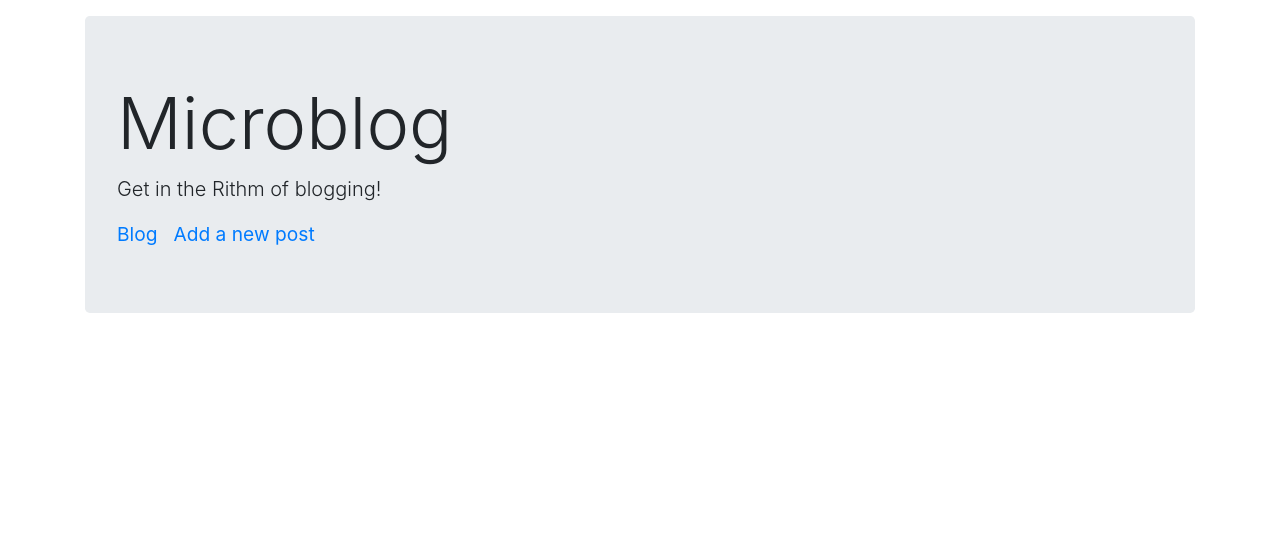
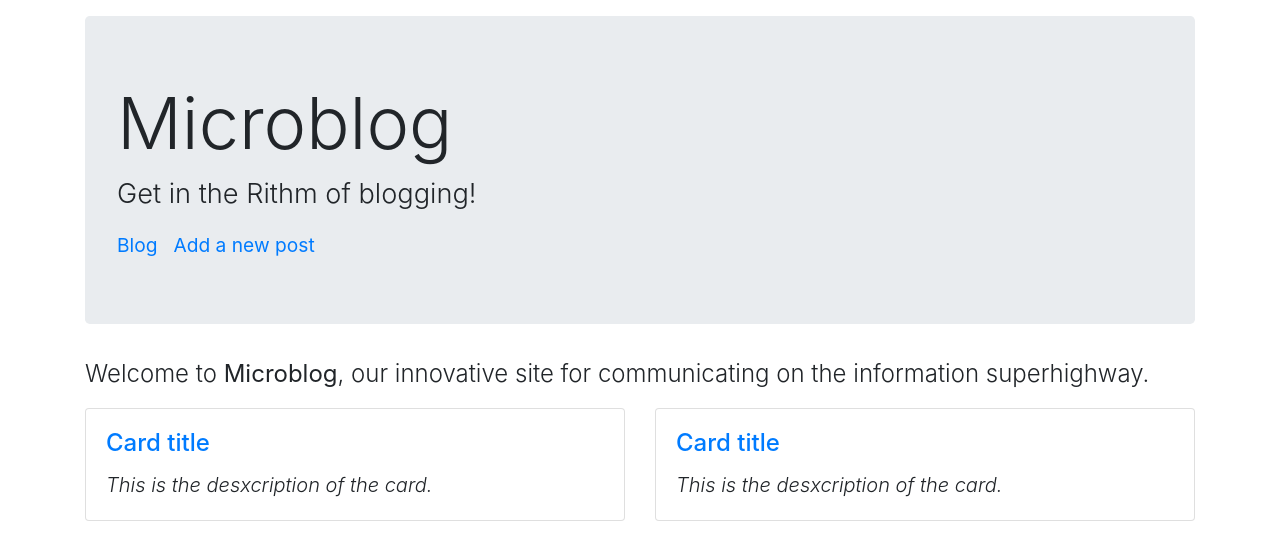
Before and after one commit to akelshareif/react-redux-microblog-FrontendSB, a React (Create React App) app: page / in a window 1280 px wide. Shown: the top 560 px of the page. Built offline with nearby package versions, Linux system fonts and the light colour scheme.

Commit message:
added home page and post cards

```diff
--- a/src/Routes.js
+++ b/src/Routes.js
@@ -1,6 +1,7 @@
 import React from 'react';
 import { Route, Redirect, Switch } from 'react-router-dom';
 
+import Home from './components/Home/Home';
 import PostFormPage from './components/PostForm/PostFormPage';
 import PostView from './components/PostView/PostView';
 
@@ -8,7 +9,7 @@ const Routes = () => {
     return (
         <Switch>
             <Route exact path="/">
-                {/* Home page component */}
+                <Home />
             </Route>
             <Route exact path="/new">
                 <PostFormPage />
--- /dev/null
+++ b/src/components/Home/Home.css
@@ -0,0 +1,3 @@
+.Home-text {
+    font-size: 1.5rem;
+}
--- /dev/null
+++ b/src/components/Home/Home.js
@@ -0,0 +1,25 @@
+import React from 'react';
+import { Row, Col } from 'reactstrap';
+
+import PostCard from './PostCard';
+import './Home.css';
+
+const Home = () => {
+    return (
+        <div>
+            <p className="font-weight-light Home-text">
+                Welcome to <b>Microblog</b>, our innovative site for communicating on the information superhighway.
+            </p>
+            <Row className="justify-content-between">
+                <Col md="6" className="mb-2">
+                    <PostCard />
+                </Col>
+                <Col md="6">
+                    <PostCard />
+                </Col>
+            </Row>
+        </div>
+    );
+};
+
+export default Home;
--- /dev/null
+++ b/src/components/Home/PostCard.js
@@ -0,0 +1,20 @@
+import React from 'react';
+import { Link } from 'react-router-dom';
+import { Card, CardBody, CardTitle, CardText } from 'reactstrap';
+
+const PostCard = () => {
+    return (
+        <Card>
+            <CardBody>
+                <CardTitle tag="h4">
+                    <Link to="/" className="text-decoration-none">
+                        Card title
+                    </Link>
+                </CardTitle>
+                <CardText className="font-italic lead">This is the desxcription of the card.</CardText>
+            </CardBody>
+        </Card>
+    );
+};
+
+export default PostCard;
--- a/src/components/NavHeader/NavHeader.css
+++ b/src/components/NavHeader/NavHeader.css
@@ -1,5 +1,5 @@
 .NavHeader-text {
-    font-size: 1.5rem;
+    font-size: 1.7rem;
 }
 
 .NavHeader-links {
--- a/src/components/NavHeader/NavHeader.js
+++ b/src/components/NavHeader/NavHeader.js
@@ -9,7 +9,7 @@ const NavHeader = () => {
         <div>
             <Jumbotron className="mt-3">
                 <h1 className="display-3">Microblog</h1>
-                <p className="lead NavHeader-text">Get in the Rithm of blogging!</p>
+                <p className="font-weight-light NavHeader-text">Get in the Rithm of blogging!</p>
                 <div className=" mt-2 NavHeader-links">
                     <Link to="/" className="mr-3">
                         Blog
```
Also changed, not shown: 1 other file (tests, documents, lock files or other folders).
